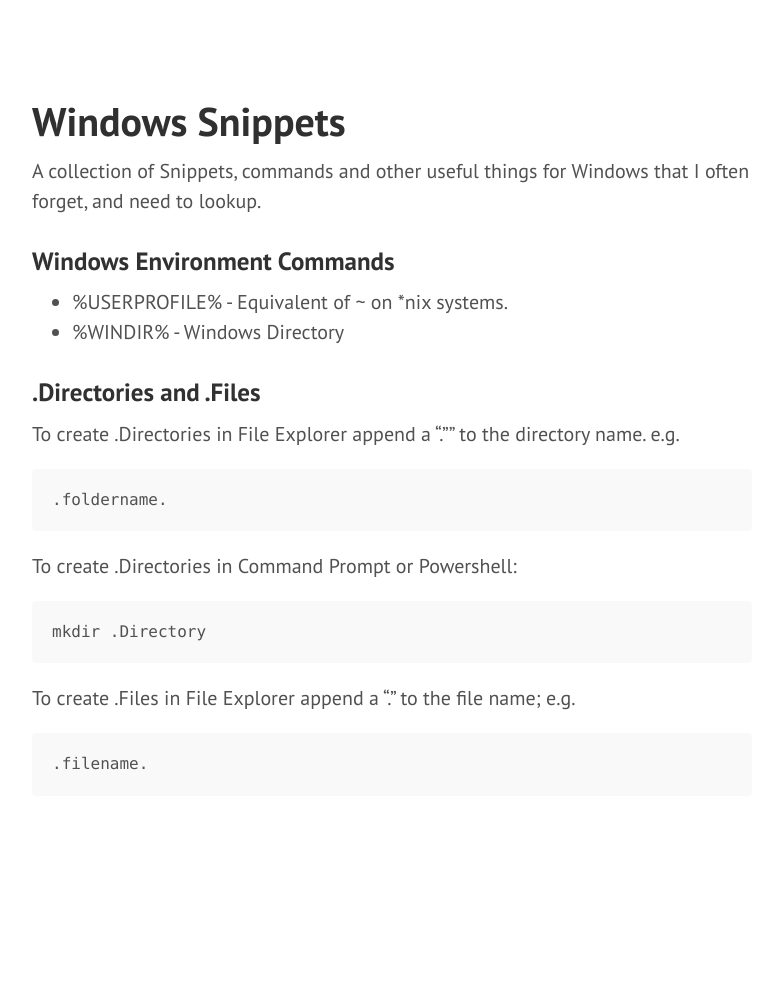
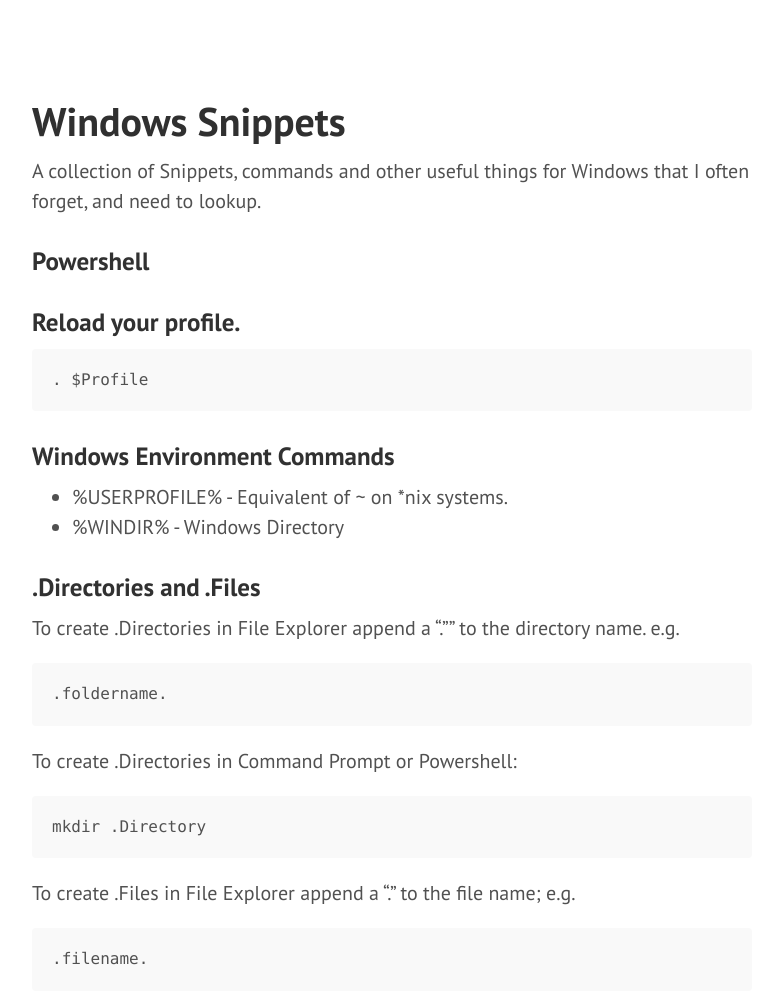
Before and after one commit to JeremyCade/jeremycade.github.io, a Jekyll site: the page built from windows_snippets.md, in a window 1280 px wide, cut to the strip 104-1255 px from the top of the page. Shown: the top 1004 px of the strip, without its empty margins (68-847 px from the left). Built offline with Jekyll 4.4.1, drawn with Linux system fonts in a browser that asks for light colours; Markdown is read by kramdown in place of the engine named in the settings; before the commit the page ends 1060 px from its top, so only the background shows below that.

Commit message:
Powershell: Reloading your profile

```diff
--- a/windows_snippets.md
+++ b/windows_snippets.md
@@ -4,6 +4,12 @@
 ---
 
 A collection of Snippets, commands and other useful things for Windows that I often forget, and need to lookup.
+
+### Powershell
+
+### Reload your profile.
+
+    . $Profile
 
 ### Windows Environment Commands
 
```
